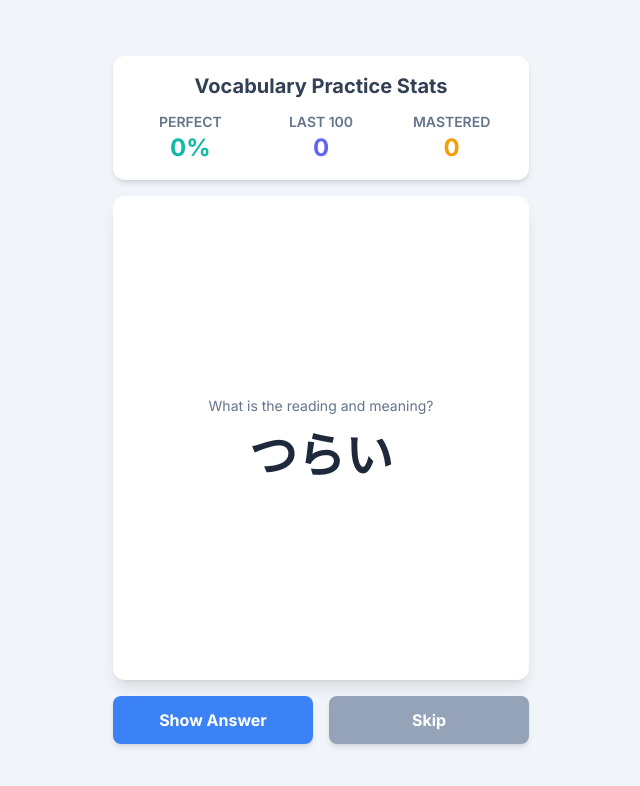
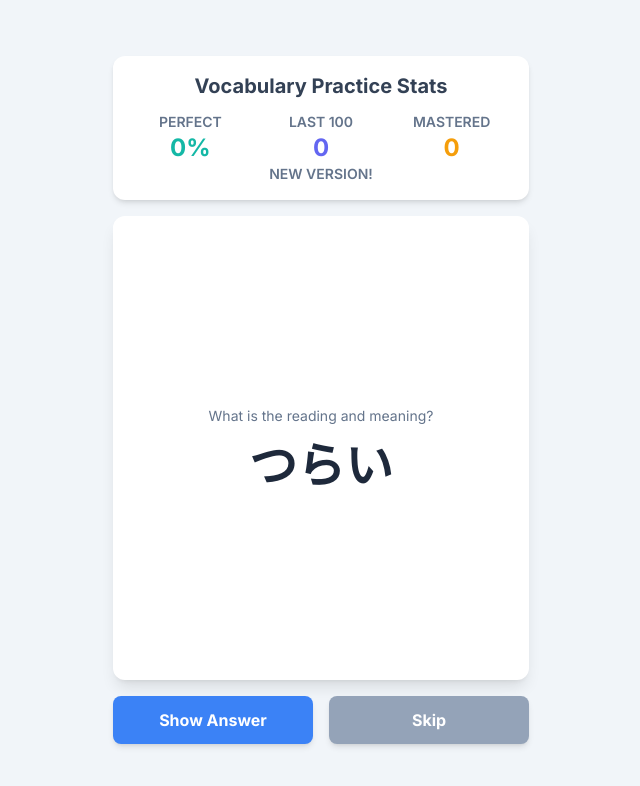
Before and after one commit to innerproduct/innerproduct.github.io, a plain HTML site: page index.html in a window 1280 px wide. Shown: the whole page, without its empty margins (319-959 px from the left). Drawn offline with nearby package versions, Linux system fonts and the light colour scheme; a web font is replaced by a local one.

Commit message:
add link to multiple choice game.

```diff
--- a/index.html
+++ b/index.html
@@ -65,6 +65,9 @@
                     <div class="text-sm font-semibold text-slate-500">MASTERED</div>
                     <div id="mastered-score" class="text-2xl font-bold text-amber-500">0</div>
                 </div>
+            </div>
+            <div class="grid grid-cols-1 gap-2 text-center">
+                <div class="text-sm font-semibold text-slate-500"><a href="./japanese_game.html">NEW VERSION!</a></div>
             </div>
         </header>
 
```
